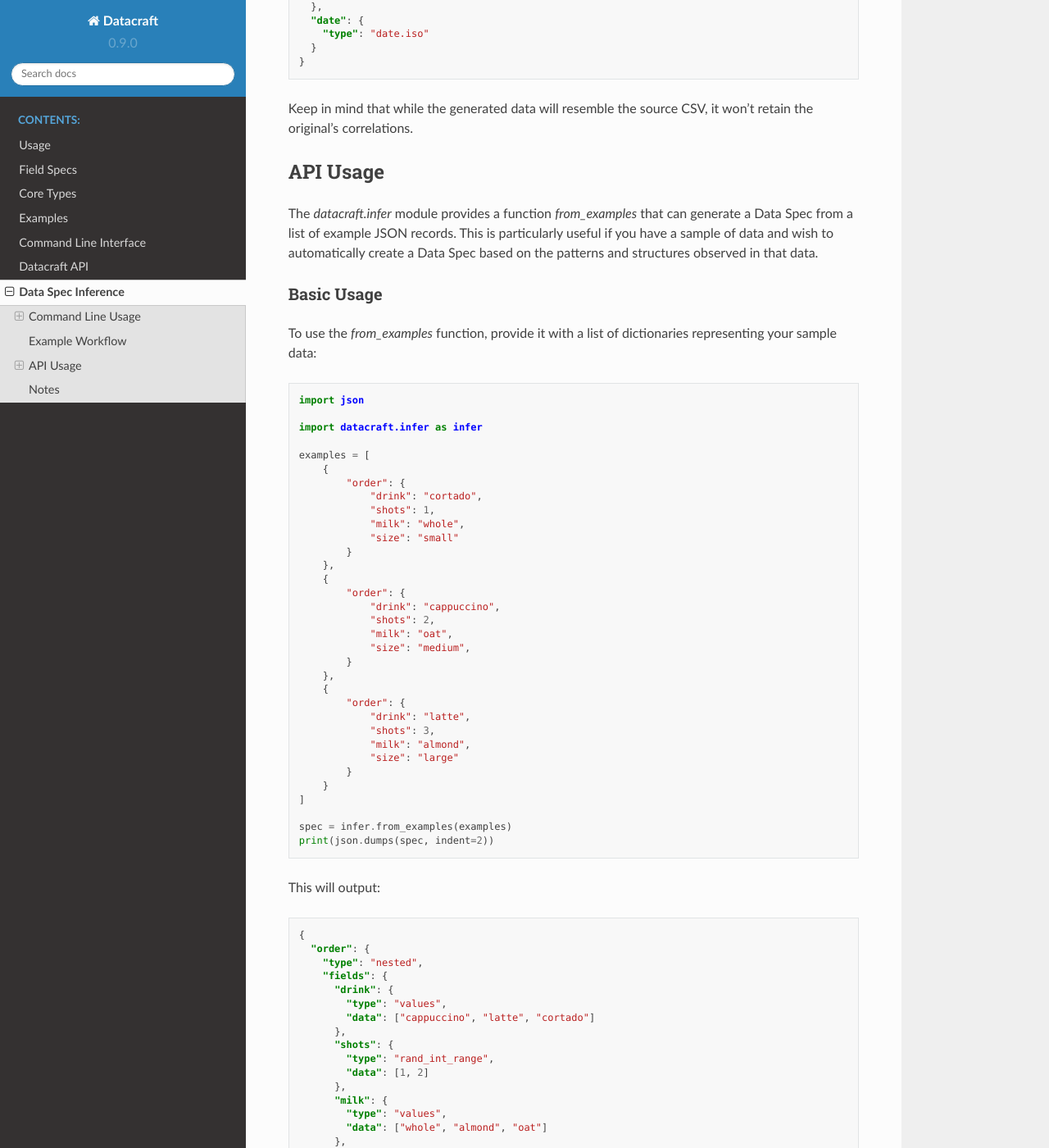
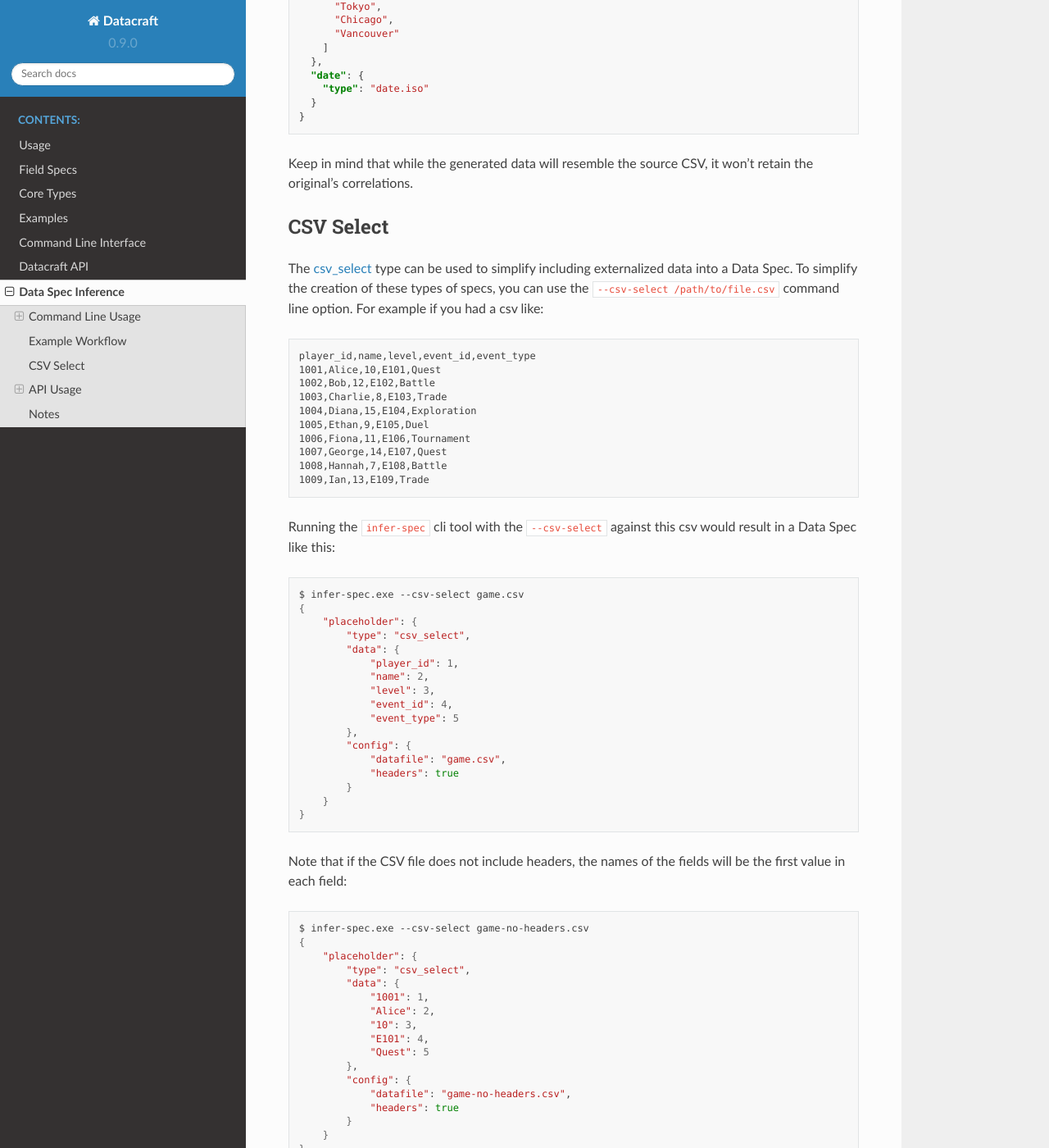
Before and after one commit to bbux-dev/datacraft, a Sphinx documentation site: the page built from docs/source/infer.rst, in a window 1280 px wide and 1400 px high, scrolled down 2168 px. Shown: the whole window at 82% size. Built offline with Sphinx 7.4.7 and the Read the Docs theme 2.0.0, drawn with Linux system fonts in a browser that asks for light colours; some of the changed text lies outside the part shown.

Commit message:
Added --csv-select option to infer-spec
This allows a csv_select spec to be inferred from an example csv file

```diff
--- a/docs/source/infer.rst
+++ b/docs/source/infer.rst
@@ -33,6 +33,9 @@ Options:
 
 --json-dir JSON_DIR
    Directory path containing multiple JSON files for batch processing.
+
+--csv-select CSV_SELECT
+   Path to CSV file, infers a csv-select spec from file
 
 --output OUTPUT
    Specifies the output file to write the inferred Data Spec results.
@@ -112,6 +115,70 @@ Running this through `infer-spec` tool will produce the following Data Spec:
     }
 
 Keep in mind that while the generated data will resemble the source CSV, it won't retain the original's correlations.
+
+CSV Select
+----------
+
+The :ref:`csv_select` type can be used to simplify including externalized data into a Data Spec. To simplify the
+creation of these types of specs, you can use the ``--csv-select /path/to/file.csv`` command line option. For example
+if you had a csv like:
+
+.. code-block:: text
+
+    player_id,name,level,event_id,event_type
+    1001,Alice,10,E101,Quest
+    1002,Bob,12,E102,Battle
+    1003,Charlie,8,E103,Trade
+    1004,Diana,15,E104,Exploration
+    1005,Ethan,9,E105,Duel
+    1006,Fiona,11,E106,Tournament
+    1007,George,14,E107,Quest
+    1008,Hannah,7,E108,Battle
+    1009,Ian,13,E109,Trade
+
+Running the ``infer-spec`` cli tool with the ``--csv-select`` against this csv would result in a Data Spec like this:
+
+.. code-block:: shell
+
+    $ infer-spec.exe --csv-select game.csv
+    {
+        "placeholder": {
+            "type": "csv_select",
+            "data": {
+                "player_id": 1,
+                "name": 2,
+                "level": 3,
+                "event_id": 4,
+                "event_type": 5
+            },
+            "config": {
+                "datafile": "game.csv",
+                "headers": true
+            }
+        }
+    }
+
+Note that if the CSV file does not include headers, the names of the fields will be the first value in each field:
+
+.. code-block:: shell
+
+    $ infer-spec.exe --csv-select game-no-headers.csv
+    {
+        "placeholder": {
+            "type": "csv_select",
+            "data": {
+                "1001": 1,
+                "Alice": 2,
+                "10": 3,
+                "E101": 4,
+                "Quest": 5
+            },
+            "config": {
+                "datafile": "game-no-headers.csv",
+                "headers": true
+            }
+        }
+    }
 
 API Usage
 ---------
@@ -265,7 +332,8 @@ inferring a Data Spec, as the fields and data types for each entity can vary sig
 if there are field names that are the same but have different underlying data values.
 
 It is also helpful to have multiple examples of a record. A good practice is to have at least one example with minimum
-values and one with maximum. You infer a spec from a single example, but it might not be as helpful.
+values and one with maximum. You infer a spec from a single example, but it might not be as helpful. In this way a csv
+file with example values might be easier to start with.
 
 There are some edge case structures that the tool is not set up to support at this time such as deeply nested
 lists:
--- a/docs/source/types/csv.rst
+++ b/docs/source/types/csv.rst
@@ -79,6 +79,8 @@ Examples:
         }
       }
     }
+
+.. _csv_select:
 
 csv_select
 ^^^^^^^^^^
```
Also changed, not shown: CHANGES.md (+38 -0 lines), docs/source/usage.rst (+44 -3 lines), 3 other files.
